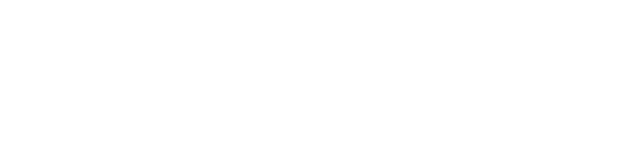
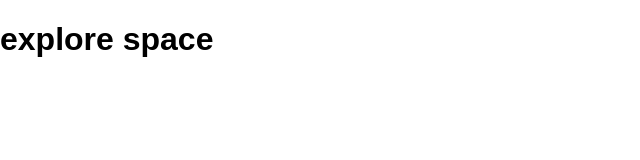
Before and after one commit to Rushabh33/rushabhAndInderProjectFour, a plain HTML site: page index.html in a window 1280 px wide. Shown: the whole page, without its empty margins (0-640 px from the left). Drawn offline with nearby package versions, Linux system fonts and the light colour scheme.

Commit message:
initial commit

```diff
--- a/index.html
+++ b/index.html
@@ -8,7 +8,7 @@
     <title>Paired Programming Project 4</title>
 </head>
 <body>
-
+ <h1>explore space</h1>
 
     <script src='https://code.jquery.com/jquery-3.2.1.min.js' integrity='sha256-hwg4gsxgFZhOsEEamdOYGBf13FyQuiTwlAQgxVSNgt4='crossorigin='anonymous'></script>
     <script src="script.js"></script>
```
